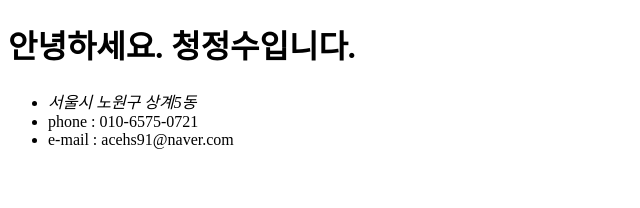
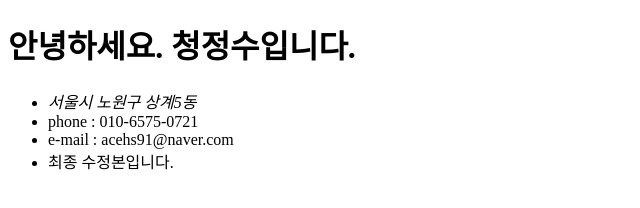
Before and after one commit to acehs91/Developer, a plain HTML site: page index.html in a window 1280 px wide. Shown: the whole page, without its empty margins (0-640 px from the left). Drawn offline with Linux system fonts and the light colour scheme.

Commit message:
last upload

```diff
--- a/index.html
+++ b/index.html
@@ -12,6 +12,7 @@
         <li><address>서울시 노원구 상계5동</address></li>
         <li>phone : 010-6575-0721</li>
         <li>e-mail : acehs91@naver.com</li>
+        <li>최종 수정본입니다.</li>
     </ul>
 
 </body>
```
